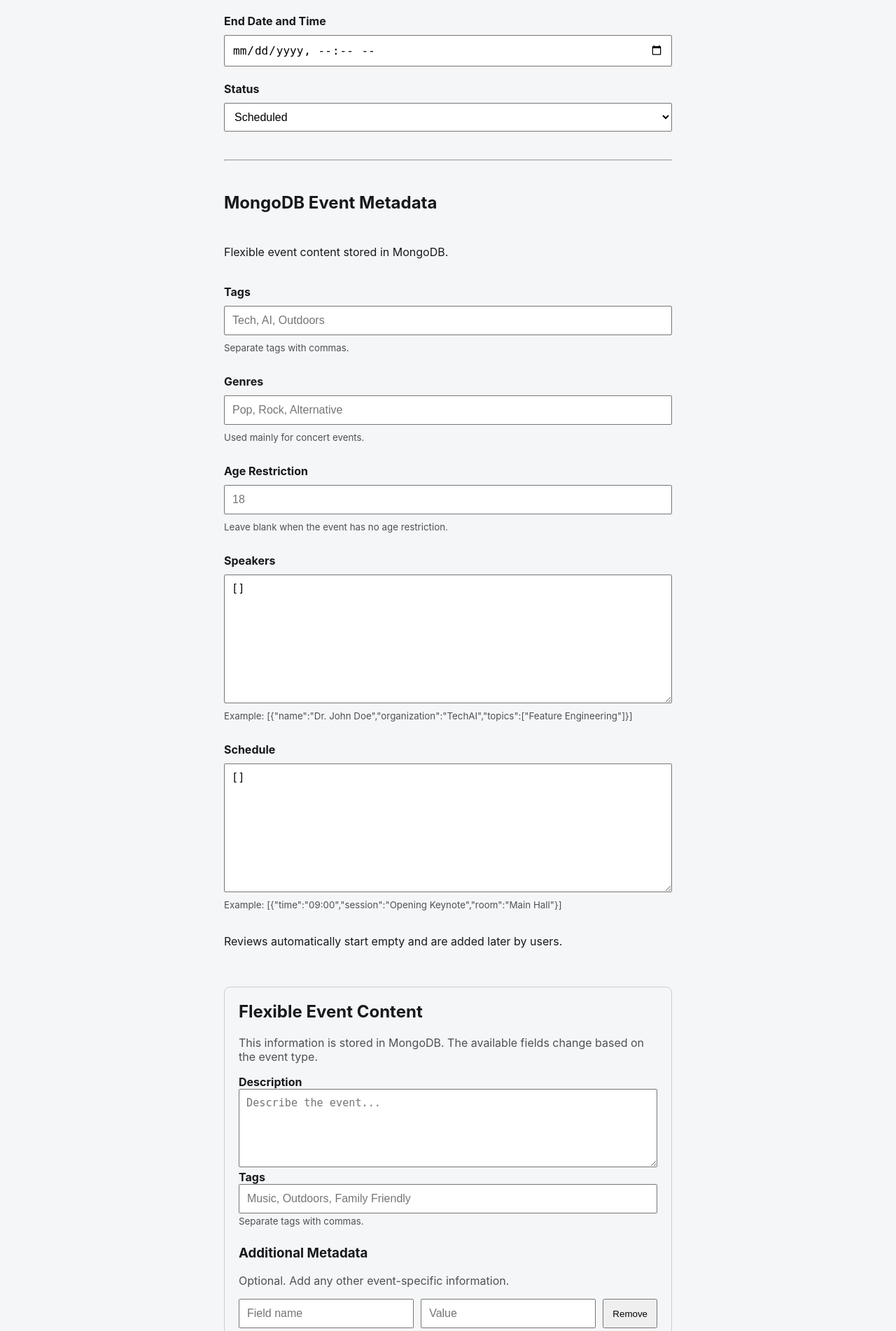
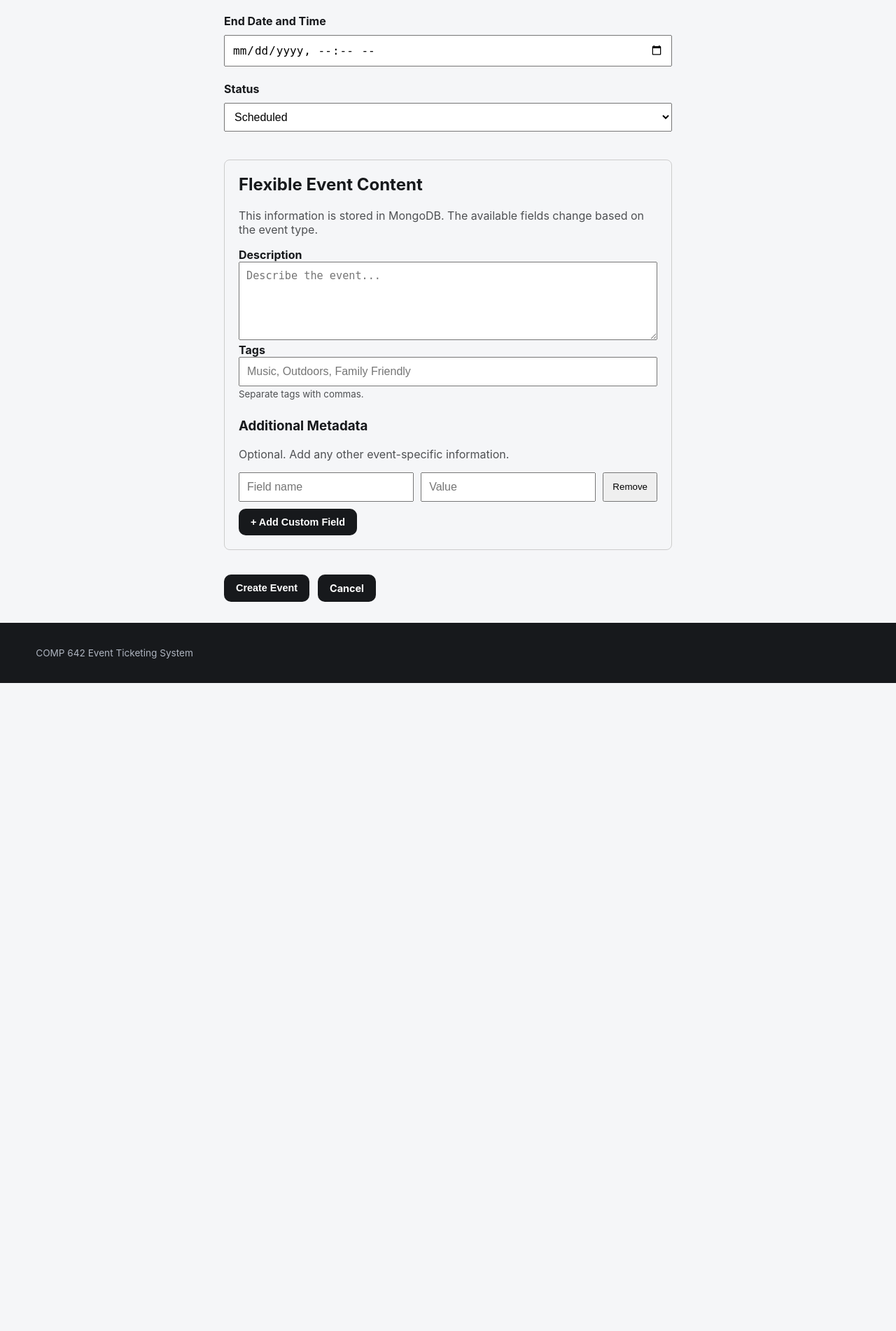
Before and after one commit to jsanchez2388/event-ticketing-system, a FastAPI app: template app/templates/admin_event_create.html in a window 1280 px wide. Shown: the part 590-2492 px from the top of the page at 70% size. After the commit the page ends 1566 px from the top, so only its background shows below. Run offline with FastAPI, Linux system fonts and the light colour scheme; the template is opened without the code that fills it, so the values that code supplies are empty; parts of the project's set-up code (start-up, migrations or seed data) failed here and were passed over; some libraries are stand-ins or nearby versions.

Commit message:
Remove legacy static MongoDB create fields

```diff
--- a/app/templates/admin_event_create.html
+++ b/app/templates/admin_event_create.html
@@ -160,99 +160,6 @@
         </select>
 
 
-        <hr class="section-divider">
-
-        <h2>MongoDB Event Metadata</h2>
-
-        <p class="section-help">
-            Flexible event content stored in MongoDB.
-        </p>
-
-
-        <label for="tags">
-            Tags
-        </label>
-
-        <input
-            type="text"
-            id="tags"
-            name="tags"
-            placeholder="Tech, AI, Outdoors"
-        >
-
-        <small>
-            Separate tags with commas.
-        </small>
-
-
-        <label for="genres">
-            Genres
-        </label>
-
-        <input
-            type="text"
-            id="genres"
-            name="genres"
-            placeholder="Pop, Rock, Alternative"
-        >
-
-        <small>
-            Used mainly for concert events.
-        </small>
-
-
-        <label for="age_restriction">
-            Age Restriction
-        </label>
-
-        <input
-            type="number"
-            id="age_restriction"
-            name="age_restriction"
-            min="0"
-            placeholder="18"
-        >
-
-        <small>
-            Leave blank when the event has no age restriction.
-        </small>
-
-
-        <label for="speakers_json">
-            Speakers
-        </label>
-
-        <textarea
-            id="speakers_json"
-            name="speakers_json"
-            rows="9"
-        >[]</textarea>
-
-        <small>
-            Example:
-            [{"name":"Dr. John Doe","organization":"TechAI","topics":["Feature Engineering"]}]
-        </small>
-
-
-        <label for="schedule_json">
-            Schedule
-        </label>
-
-        <textarea
-            id="schedule_json"
-            name="schedule_json"
-            rows="9"
-        >[]</textarea>
-
-        <small>
-            Example:
-            [{"time":"09:00","session":"Opening Keynote","room":"Main Hall"}]
-        </small>
-
-
-        <p class="section-help">
-            Reviews automatically start empty and are added later by users.
-        </p>
 
 
         {% set mongo_content = {} %}
```
